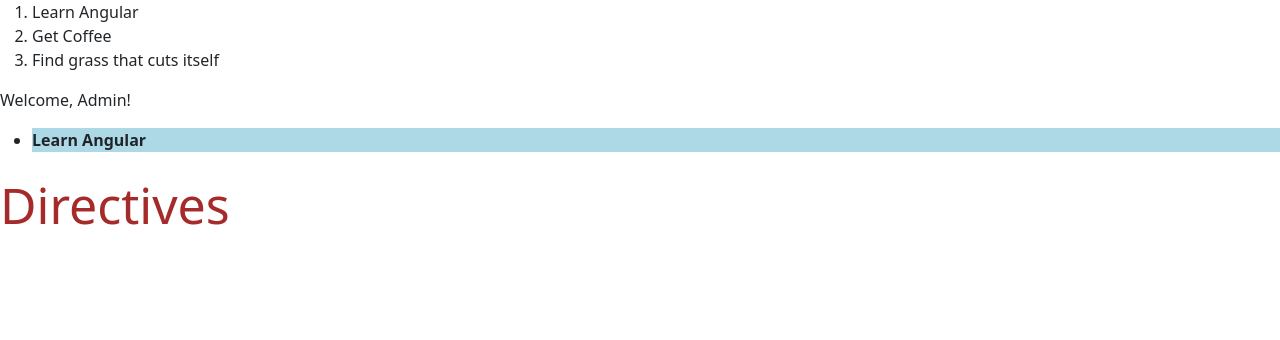
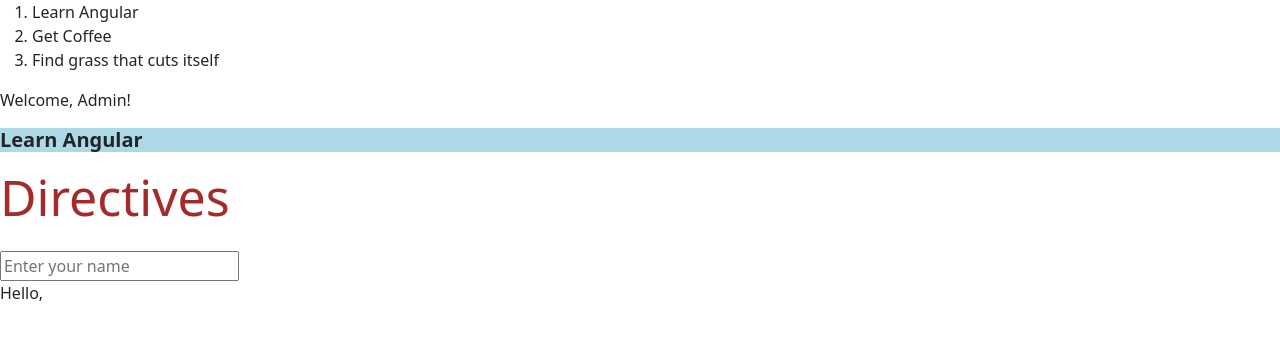
Before and after one commit to gouthamraj020102/angular, an Angular app: page / in a window 1280 px wide. Shown: the top 340 px of the page. Built offline with nearby package versions, Linux system fonts and the light colour scheme.

Commit message:
Attribute Directive: ngModel

```diff
--- a/src/app/app.component.html
+++ b/src/app/app.component.html
@@ -15,10 +15,11 @@
   <p *ngSwitchDefault>Unknown role</p>
 </div>
 
-<ul>
-  <li [ngClass]="{'selected': item.isComplete}">{{ item.wishText }}</li>
-</ul>
+<h5 [ngClass]="{'selected': item.isComplete}">{{ item.wishText }}</h5>
 
 <p [ngStyle]="{ 'color': textColor, 'font-size': fontSize + 'px' }">
   Directives
 </p>
+
+<input [(ngModel)]="username" placeholder="Enter your name">
+<p>Hello, {{ username }}</p>
--- a/src/app/app.component.ts
+++ b/src/app/app.component.ts
@@ -18,6 +18,7 @@
   userRole = 'admin';
   textColor = 'brown';
   fontSize = 50;
+  username = '';
   constructor() {
     setTimeout(() => {
       this.title = "Angular"
--- a/src/app/app.module.ts
+++ b/src/app/app.module.ts
@@ -2,13 +2,15 @@
 import { BrowserModule } from '@angular/platform-browser';
 
 import { AppComponent } from './app.component';
+import { FormsModule } from '@angular/forms';
 
 @NgModule({
   declarations: [
     AppComponent
   ],
   imports: [
-    BrowserModule
+    BrowserModule,
+    FormsModule
   ],
   providers: [],
   bootstrap: [AppComponent]
```
